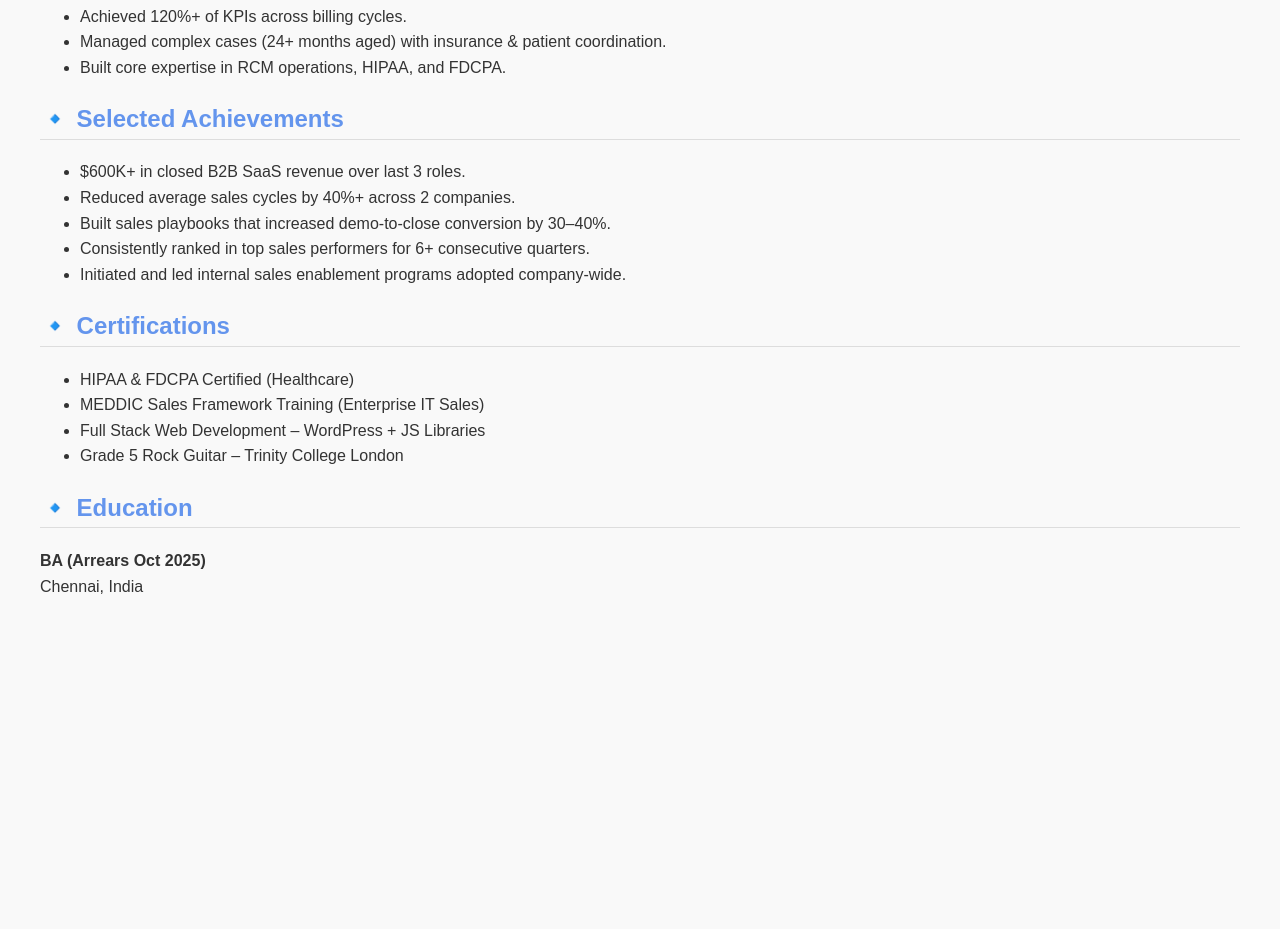
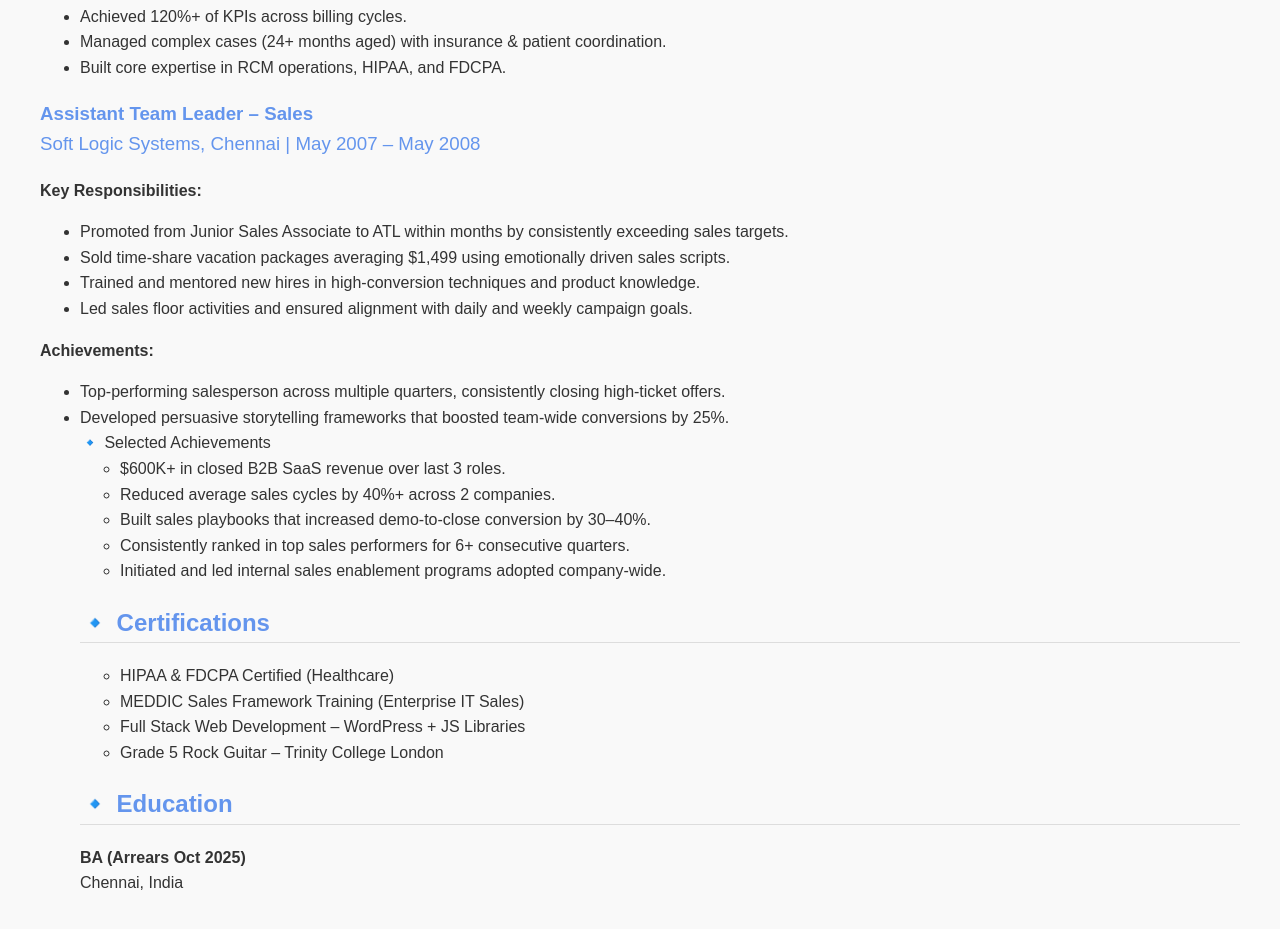
Before and after one commit to Cyrilverbine/Cyril-Verbine-IT-SaaS-Enterprise-Sales-Resume, a plain HTML site: page index.html in a window 1280 px wide. Shown: the part 3220-4149 px from the top of the page. Before the commit the page ends 3859 px from the top, so only its background shows below. Drawn offline with Linux system fonts and the light colour scheme.

Commit message:
Update index.html

```diff
--- a/index.html
+++ b/index.html
@@ -127,6 +127,20 @@
     <li>Managed complex cases (24+ months aged) with insurance & patient coordination.</li>
     <li>Built core expertise in RCM operations, HIPAA, and FDCPA.</li>
   </ul>
+  <h3 style="color: #6495ED;">Assistant Team Leader – Sales<br>
+  <span style="font-weight: normal;">Soft Logic Systems, Chennai | May 2007 – May 2008</span></h3>
+<p><strong>Key Responsibilities:</strong></p>
+<ul>
+  <li>Promoted from Junior Sales Associate to ATL within months by consistently exceeding sales targets.</li>
+  <li>Sold time-share vacation packages averaging $1,499 using emotionally driven sales scripts.</li>
+  <li>Trained and mentored new hires in high-conversion techniques and product knowledge.</li>
+  <li>Led sales floor activities and ensured alignment with daily and weekly campaign goals.</li>
+</ul>
+<p><strong>Achievements:</strong></p>
+<ul>
+  <li>Top-performing salesperson across multiple quarters, consistently closing high-ticket offers.</li>
+  <li>Developed persuasive storytelling frameworks that boosted team-wide conversions by 25%.</li
+
 
   <h2 style="color: #6495ED; border-bottom: 1px solid #ddd;">🔹 Selected Achievements</h2>
   <ul>
```
